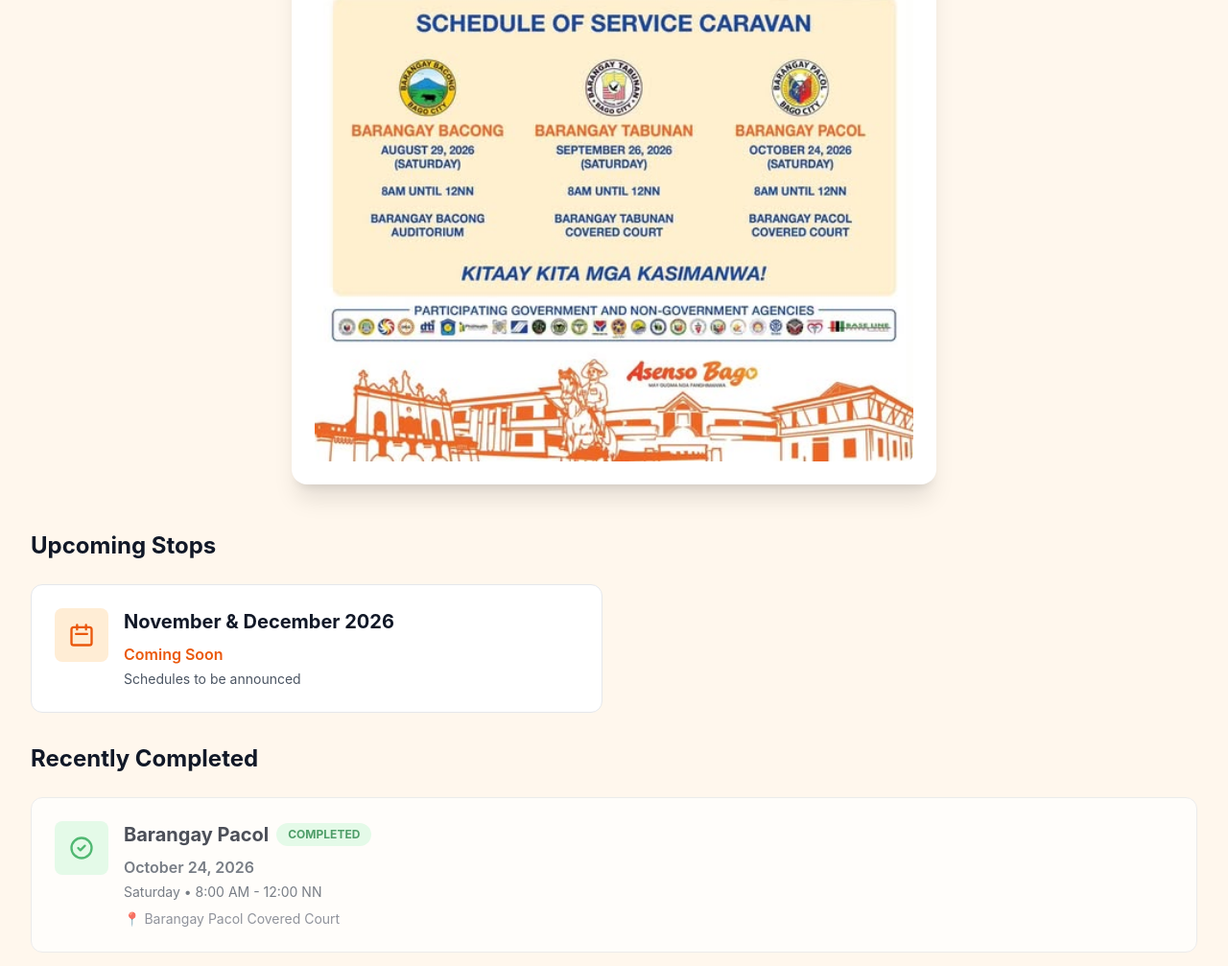
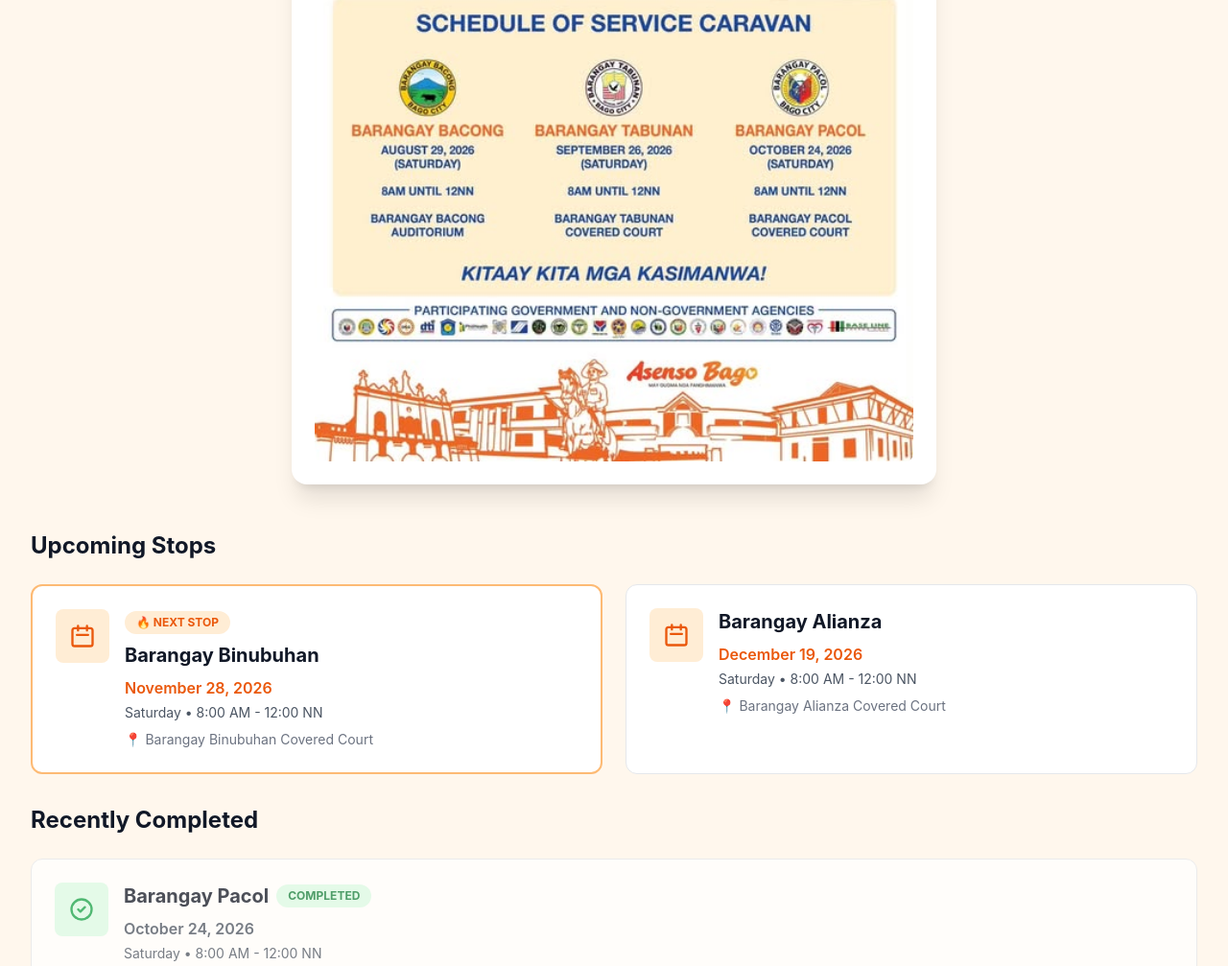
Before and after one commit to ICTcmd/caravan, a plain HTML site: page index.html in a window 1280 px wide. Shown: the part 2599-3606 px from the top of the page at 96% size. Drawn offline with nearby package versions, Linux system fonts and the light colour scheme.

Commit message:
Update schedule: Binubuhan Nov 28, Alianza Dec 19 as next stops

```diff
--- a/index.html
+++ b/index.html
@@ -369,14 +369,14 @@
                     <div class="grid grid-cols-1 md:grid-cols-2 gap-8 items-center">
                         <div>
                             <h3 class="text-3xl md:text-4xl font-extrabold text-gray-900 mb-4 leading-tight">
-                                Barangay Tabunan
+                                Barangay Binubuhan
                             </h3>
                             <div class="space-y-3">
                                 <div class="flex items-center text-gray-600">
                                     <svg class="w-6 h-6 mr-3 text-orange-500" fill="none" stroke="currentColor" viewBox="0 0 24 24">
                                         <path stroke-linecap="round" stroke-linejoin="round" stroke-width="2" d="M8 7V3m8 4V3m-9 8h10M5 21h14a2 2 0 002-2V7a2 2 0 00-2-2H5a2 2 0 00-2 2v12a2 2 0 002 2z"></path>
                                     </svg>
-                                    <span class="text-xl font-semibold">September 26, 2026 (Saturday)</span>
+                                    <span class="text-xl font-semibold">November 28, 2026 (Saturday)</span>
                                 </div>
                                 <div class="flex items-center text-gray-600">
                                     <svg class="w-6 h-6 mr-3 text-orange-500" fill="none" stroke="currentColor" viewBox="0 0 24 24">
@@ -389,15 +389,15 @@
                                         <path stroke-linecap="round" stroke-linejoin="round" stroke-width="2" d="M17.657 16.657L13.414 20.9a1.998 1.998 0 01-2.827 0l-4.244-4.243a8 8 0 1111.314 0z"></path>
                                         <path stroke-linecap="round" stroke-linejoin="round" stroke-width="2" d="M15 11a3 3 0 11-6 0 3 3 0 016 0z"></path>
                                     </svg>
-                                    <span class="text-xl font-semibold">Barangay Tabunan Covered Court</span>
+                                    <span class="text-xl font-semibold">Barangay Binubuhan Covered Court</span>
                                 </div>
                             </div>
                         </div>
 
                         <!-- Featured Image -->
                         <div class="rounded-xl overflow-hidden shadow-lg">
-                            <img src="next cavvan.jpg"
-                                 alt="Barangay Tabunan Caravan"
+                            <img src="caravan october/upcoming caravan november and december.jpg"
+                                 alt="Upcoming Caravan Schedule"
                                  class="w-full h-auto">
                         </div>
                     </div>
@@ -425,6 +425,26 @@
             <div>
                 <h3 class="text-2xl font-bold text-gray-900 mb-6">Upcoming Stops</h3>
                 <div class="grid grid-cols-1 md:grid-cols-2 gap-6">
+                    <!-- Binubuhan -->
+                    <div class="bg-white rounded-xl border-2 border-orange-300 p-6 hover:-translate-y-1 hover:shadow-md transition-all duration-300">
+                        <div class="flex items-start gap-4">
+                            <div class="flex-shrink-0">
+                                <div class="w-14 h-14 bg-orange-100 rounded-lg flex items-center justify-center">
+                                    <svg class="w-7 h-7 text-orange-600" fill="none" stroke="currentColor" viewBox="0 0 24 24">
+                                        <path stroke-linecap="round" stroke-linejoin="round" stroke-width="2" d="M8 7V3m8 4V3m-9 8h10M5 21h14a2 2 0 002-2V7a2 2 0 00-2-2H5a2 2 0 00-2 2v12a2 2 0 002 2z"></path>
+                                    </svg>
+                                </div>
+                            </div>
+                            <div class="flex-1">
+                                <span class="inline-block bg-orange-100 text-orange-600 text-xs font-bold px-3 py-1 rounded-full mb-2">🔥 NEXT STOP</span>
+                                <h4 class="text-xl font-bold text-gray-900 mb-2">Barangay Binubuhan</h4>
+                                <p class="text-orange-600 font-semibold mb-1">November 28, 2026</p>
+                                <p class="text-gray-600 text-sm">Saturday • 8:00 AM - 12:00 NN</p>
+                                <p class="text-gray-500 text-sm mt-2">📍 Barangay Binubuhan Covered Court</p>
+                            </div>
+                        </div>
+                    </div>
+                    <!-- Alianza -->
                     <div class="bg-white rounded-xl border border-gray-200 p-6 hover:-translate-y-1 hover:shadow-md transition-all duration-300">
                         <div class="flex items-start gap-4">
                             <div class="flex-shrink-0">
@@ -435,9 +455,10 @@
                                 </div>
                             </div>
                             <div class="flex-1">
-                                <h4 class="text-xl font-bold text-gray-900 mb-2">November & December 2026</h4>
-                                <p class="text-orange-600 font-semibold mb-1">Coming Soon</p>
-                                <p class="text-gray-600 text-sm">Schedules to be announced</p>
+                                <h4 class="text-xl font-bold text-gray-900 mb-2">Barangay Alianza</h4>
+                                <p class="text-orange-600 font-semibold mb-1">December 19, 2026</p>
+                                <p class="text-gray-600 text-sm">Saturday • 8:00 AM - 12:00 NN</p>
+                                <p class="text-gray-500 text-sm mt-2">📍 Barangay Alianza Covered Court</p>
                             </div>
                         </div>
                     </div>
```
